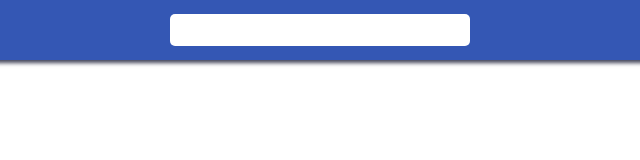
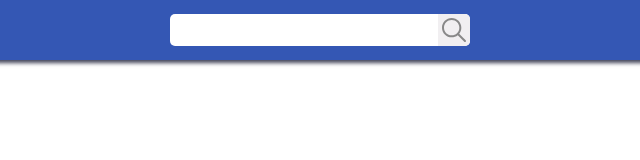
Before and after one commit to LisowskiJakub/goit-js-hw-11, a website built with Parcel: page src/index.html in a window 1280 px wide. Shown: the full height of the page, 320-960 px from the left. Built offline with nearby package versions, Linux system fonts and the light colour scheme.

Commit message:
problem with css

```diff
--- a/src/index.html
+++ b/src/index.html
@@ -5,7 +5,7 @@
   <meta charset="UTF-8" />
   <meta name="viewport" content="width=device-width, initial-scale=1.0" />
   <title>Page title</title>
-  <link rel="stylesheet" href="./sass/index.scss" />
+  <link rel="stylesheet" href="./sass/index.css" />
   <script defer type="module" src="./index.js"></script>
 </head>
 
--- a/src/index.js
+++ b/src/index.js
@@ -27,7 +27,7 @@ const renderGallery = picturesArr => {
             </div>`)
     .join('')
   gallery.innerHTML = markup;
-    log(markup)
+
 }
 
 
@@ -36,6 +36,8 @@ headerInput.addEventListener('input', debounce(() => {
 
   fetchPictures(headerInput.value.trim())
     .then((data) => {
+
+      log(data)
       renderGallery(data.hits);
     })
 
--- a/src/partials/header.html
+++ b/src/partials/header.html
@@ -1,3 +1,13 @@
 <header class='header'>
-    <input class="header__input"></input>
+    <div class="header__wrapper">
+        <input type="search" class="header__input">
+        <button class="header__button">
+            <svg class="header__icon" id="search-icon">
+                <use id="test"" href=" ./images/search-icon.svg#icon-search"></use>
+            </svg>
+        </button>
+    </div>
 </header>
+<div class="divtest">
+
+</div>
--- a/src/sass/_common.scss
+++ b/src/sass/_common.scss
@@ -1 +1,11 @@
 @import '~node_modules/modern-normalize/modern-normalize.css';
+
+:root {
+    --animation: 500ms cubic-bezier(0.4, 0, 0.2, 1);
+}
+
+* {
+    box-sizing: border-box;
+    margin: 0;
+    padding: 0;
+}
--- a/src/sass/_gallery.scss
+++ b/src/sass/_gallery.scss
@@ -1 +1,3 @@
-@import '~node_modules/modern-normalize/modern-normalize.css';
+.gallery {
+    padding: 60px 15px;
+}
--- a/src/sass/_header.scss
+++ b/src/sass/_header.scss
@@ -5,18 +5,76 @@
     align-items: center;
     width: 100vw;
     background-color: #3457b4;
-    min-height: 60px;
+    height: 60px;
     box-shadow: 2px 2px 4px 1px rgba(66, 68, 90, 1);
 
+
+
+
+    &__button {
+        position: absolute;
+        transform: translateX(-100%);
+        height: 32px;
+        width: 32px;
+        background-color: #f1eff1;
+        border: none;
+        border-radius: 0px 5px 5px 0px;
+        transition: background-color var(--animation);
+    }
+
+    &__icon {
+        fill: #888888;
+        width: 32px;
+        height: 32px;
+        transition: fill var(--animation), transform (var(--animation));
+    }
+
+    &__wrapper {
+
+        &:hover .header__input {
+            background-color: #f1e5e0;
+        }
+
+        &:hover .header__button {
+
+            background-color: #7287C1;
+            border-radius: 0 5px 5px 0px;
+        }
+
+        &:hover .header__icon {
+            fill: #ffede2;
+            transform: rotate(70deg);
+        }
+
+    }
+
     &__input {
+        padding: 0px 5px;
         border: none;
         border-radius: 5px;
         height: 32px;
         width: 300px;
+        transition: background-color var(--animation);
 
         &:focus {
-            outline-color: grey;
+            outline: none;
+            background-color: #f1e5e0;
 
         }
+
+
+        &:focus~.header__button {
+
+            background-color: #7287C1;
+            border-radius: 0 5px 5px 0px;
+
+        }
+
+        &:focus~.header_icon {
+            //o to za cholerę nie chce zadziałać.
+            transform: rotate(180deg);
+
+        }
+
     }
 }
```
Also changed, not shown: src/images/search-icon.svg (added), src/sass/index.css, 1 other file. Lines whose indentation alone changed are shown as unchanged.
